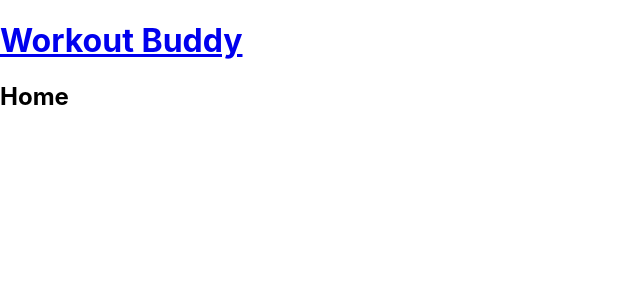
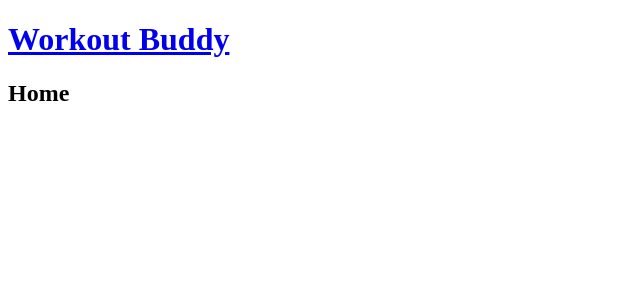
Before and after one commit to AKCDNG/workout-app, a JavaScript app in the folder frontend/: page / in a window 1280 px wide. Shown: the top 300 px of the page, without its empty margins (0-640 px from the left). Built offline with nearby package versions, Linux system fonts and the light colour scheme; the HTML template or start-up script is replaced by a standard one.

Commit message:
import font

```diff
--- a/frontend/src/index.css
+++ b/frontend/src/index.css
@@ -1,13 +1,2 @@
-body {
-  margin: 0;
-  font-family: -apple-system, BlinkMacSystemFont, 'Segoe UI', 'Roboto', 'Oxygen',
-    'Ubuntu', 'Cantarell', 'Fira Sans', 'Droid Sans', 'Helvetica Neue',
-    sans-serif;
-  -webkit-font-smoothing: antialiased;
-  -moz-osx-font-smoothing: grayscale;
-}
-
-code {
-  font-family: source-code-pro, Menlo, Monaco, Consolas, 'Courier New',
-    monospace;
-}
+/* google font */
+@import url('https://fonts.googleapis.com/css2?family=Poppins:wght@300;400;500;600;800&family=VT323&display=swap');
```
